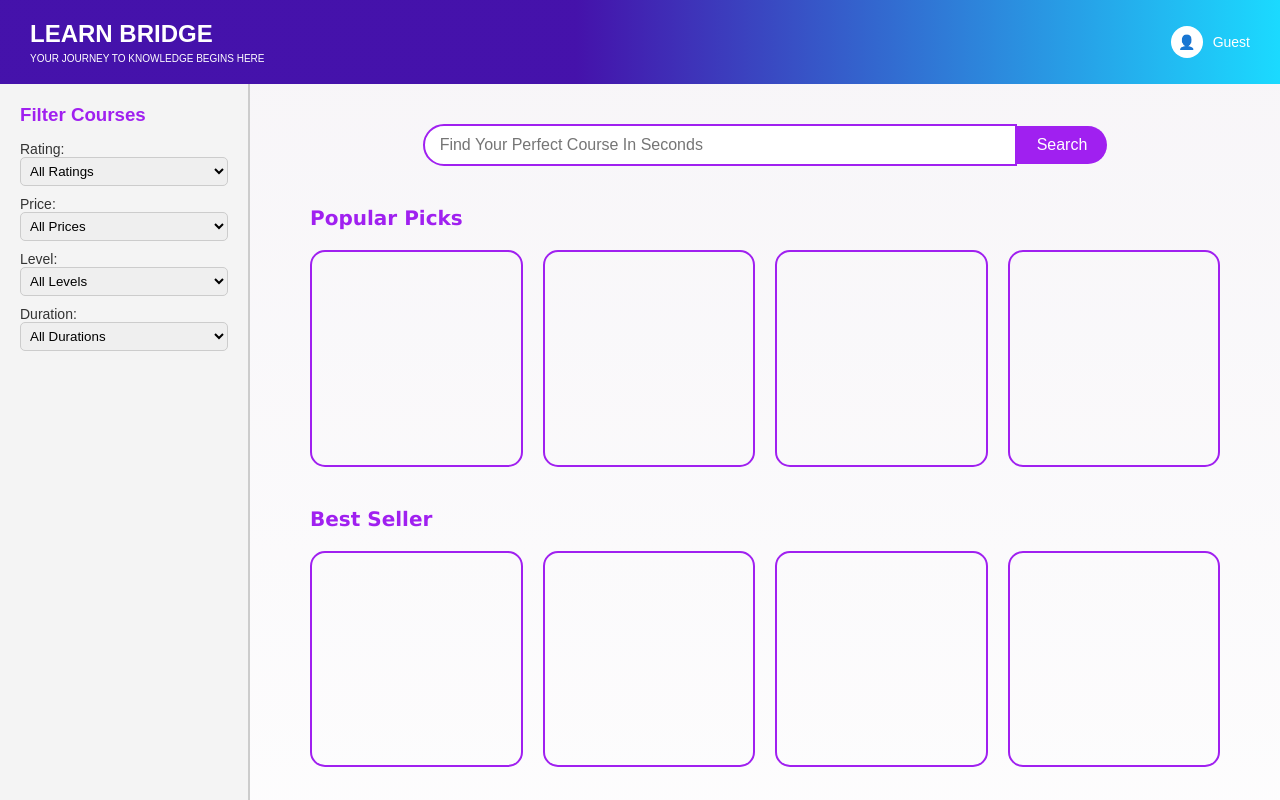
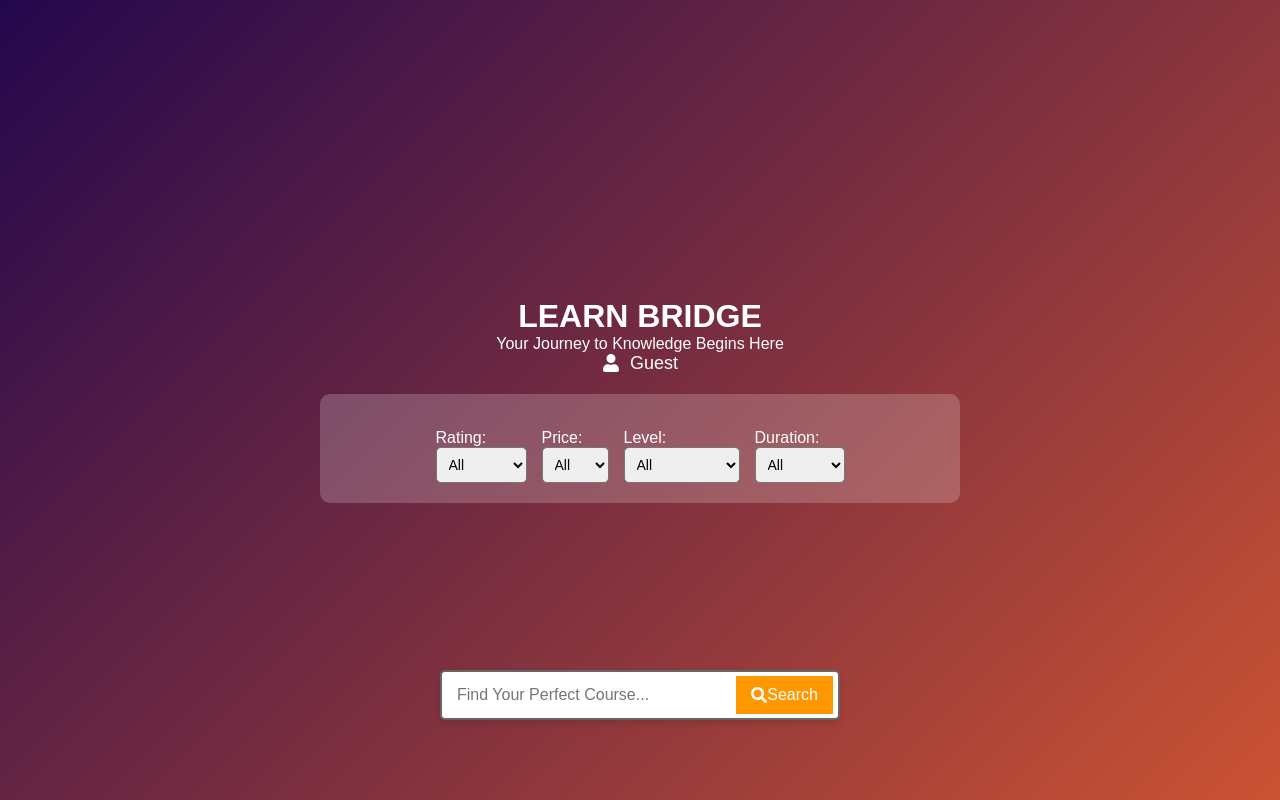
Before and after one commit to m-adhithyan/OCA, a React (Vite) app: page /search in a window 1280 px wide. Shown: the top 800 px of the page. Built offline with nearby package versions, Linux system fonts and the light colour scheme.

Commit message:
not good

```diff
--- a/package.json
+++ b/package.json
@@ -10,8 +10,10 @@
     "preview": "vite preview"
   },
   "dependencies": {
+    "lodash": "^4.17.21",
     "react": "^19.0.0",
     "react-dom": "^19.0.0",
+    "react-icons": "^5.5.0",
     "react-router-dom": "^7.2.0"
   },
   "devDependencies": {
--- a/src/frontpage/Result.jsx
+++ b/src/frontpage/Result.jsx
@@ -8,13 +8,20 @@ function Result() {
   const [courses, setCourses] = useState([]);
   const [loading, setLoading] = useState(false);
   const [error, setError] = useState(null);
+  const [currentPage, setCurrentPage] = useState(1);
+  const [sortBy, setSortBy] = useState("relevance");
 
-  // Extract and decode query parameters
+  // Extract query params
   const params = new URLSearchParams(location.search);
-  const query = decodeURIComponent(params.get("query") || "");
+  const query = params.get("query") || "";
+  const rating = params.get("rating") || "all";
+  const price = params.get("price") || "all";
+  const level = params.get("level") || "all";
+  const duration = params.get("duration") || "all";
+  const page = parseInt(params.get("page") || 1);
 
   useEffect(() => {
-    if (query.trim() === "") {
+    if (!query.trim()) {
       setCourses([]);
       return;
     }
@@ -22,35 +29,24 @@ function Result() {
     setLoading(true);
     setError(null);
 
-    fetch(`http://localhost:5000/api/courses/search?query=${encodeURIComponent(query)}`)
+    fetch(
+      `http://localhost:5000/api/courses/search?query=${encodeURIComponent(
+        query
+      )}&rating=${rating}&price=${price}&level=${level}&duration=${duration}&page=${page}&sort=${sortBy}`
+    )
       .then((res) => {
-        if (!res.ok) {
-          throw new Error("Network response was not ok");
-        }
+        if (!res.ok) throw new Error("Network response was not ok");
         return res.json();
       })
       .then((data) => {
         setLoading(false);
-        setCourses(data.error ? [] : data);
+        setCourses(data.courses || []);
       })
       .catch((error) => {
         setLoading(false);
         setError("Error fetching courses. Please try again later.");
-        setCourses([]);
-        console.error("Error fetching courses:", error);
       });
-  }, [query]);
-
-  // Handle input change and preserve spaces
-  const handleSearchChange = (e) => {
-    const newQuery = e.target.value;
-    navigate(`?query=${encodeURIComponent(newQuery)}`);
-  };
-
-  // Function to navigate to course link
-  const handleCourseClick = (url) => {
-    window.open(url, "_blank"); // Opens the course link in a new tab
-  };
+  }, [query, rating, price, level, duration, page, sortBy]);
 
   return (
     <div className="result-container">
@@ -61,15 +57,27 @@ function Result() {
           className="result-search"
           placeholder="Search"
           value={query}
-          onChange={handleSearchChange}
+          onChange={(e) => navigate(`?query=${e.target.value}`)}
         />
+        <select
+          className="result-sort"
+          value={sortBy}
+          onChange={(e) => setSortBy(e.target.value)}
+        >
+          <option value="relevance">Relevance</option>
+          <option value="rating">Highest Rated</option>
+          <option value="price">Lowest Price</option>
+        </select>
       </header>
 
       <main className="result-main">
         {loading ? (
           <p>Loading...</p>
         ) : error ? (
-          <p style={{ color: "red" }}>{error}</p>
+          <div>
+            <p style={{ color: "red" }}>{error}</p>
+            <button onClick={() => window.location.reload()}>Retry</button>
+          </div>
         ) : courses.length === 0 ? (
           <p>No results found for "{query}"</p>
         ) : (
@@ -77,19 +85,33 @@ function Result() {
             {courses.map((course, index) => (
               <div
                 className="result-preview"
-                key={course.ID || index}
-                onClick={() => handleCourseClick(course.URL)} // Make the div clickable
-                style={{ cursor: "pointer" }} // Show pointer cursor on hover
+                key={index}
+                onClick={() => window.open(course.URL, "_blank")}
+                style={{ cursor: "pointer" }}
               >
-                <div>
-                  <p><strong>{course.Title}</strong></p>
-                  <p>Price: {course.Price || "Free"}</p>
-                  <p>Rating: {course.Rating} ⭐</p>
-                </div>
+                <p><strong>{course.Title}</strong></p>
+                <p>Price: {course.Price || "Free"}</p>
+                <p>Rating: {course.Rating} ⭐</p>
               </div>
             ))}
           </div>
         )}
+
+        {/* Pagination */}
+        <div className="pagination">
+          <button
+            disabled={currentPage === 1}
+            onClick={() => navigate(`?query=${query}&page=${currentPage - 1}`)}
+          >
+            Previous
+          </button>
+          <span>Page {currentPage}</span>
+          <button
+            onClick={() => navigate(`?query=${query}&page=${currentPage + 1}`)}
+          >
+            Next
+          </button>
+        </div>
       </main>
     </div>
   );
--- a/src/frontpage/Search.css
+++ b/src/frontpage/Search.css
@@ -1,180 +1,94 @@
-/* Container styles applied to .sp-overlay */
-.sp-overlay {
-    margin: 0;
-    font-family: Arial, sans-serif;
-    background: linear-gradient(to bottom, #f7f5f8, #ffffff);
-    color: #333;
-  }
+/* Full-screen overlay */
+.search-overlay {
+  position: fixed;
+  top: 0;
+  left: 0;
+  width: 100%;
+  height: 100%;
+  background: linear-gradient(135deg, #23074d, #cc5333);
+  display: flex;
+  flex-direction: column;
+  align-items: center;
+  justify-content: center;
+  color: white;
+  font-family: Arial, sans-serif;
+}
 
-  /* Header */
-  .sp-header {
-    background: linear-gradient(to right, hsl(260, 81%, 37%) 45%, #1bdaff 100%);
-    color: white;
-    padding: 20px 30px;
-    display: flex;
-    justify-content: space-between;
-    align-items: center;
-  }
+/* Centered header */
+.search-header {
+  text-align: center;
+  margin-bottom: 20px;
+}
 
-  .sp-header h1 {
-    margin: 0;
-    font-size: 24px;
-  }
+/* Profile alignment */
+.profile {
+  display: flex;
+  align-items: center;
+  font-size: 18px;
+  justify-content: center;
+  gap: 10px;
+}
 
-  .sp-header p {
-    margin: 5px 0 0 0;
-    font-size: 10px;
-  }
+/* Search Box */
+.search-container {
+  background: rgba(255, 255, 255, 0.2);
+  padding: 20px;
+  border-radius: 10px;
+  width: 50%;
+  min-width: 400px;
+}
 
-  /* Profile */
-  .sp-profile {
-    display: flex;
-    align-items: center;
-    font-size: 14px;
-  }
+/* Search Bar */
+.search-bar {
+  display: flex;
+  align-items: center;
+  background: white;
+  border-radius: 5px;
+  overflow: hidden;
+  padding: 5px;
+}
 
-  .sp-profile-icon {
-    width: 32px;
-    height: 32px;
-    border-radius: 50%;
-    background: white;
-    display: flex;
-    justify-content: center;
-    align-items: center;
-    margin-right: 10px;
-  }
+.search-bar input {
+  flex: 1;
+  padding: 10px;
+  border: none;
+  font-size: 16px;
+}
 
-  /* Search Bar */
-  .sp-search-bar {
-    margin: 20px auto;
-    display: flex;
-    justify-content: center;
-    align-items: center;
-  }
+.search-bar input:focus {
+  outline: none;
+}
 
-  .sp-search-bar input {
-    width: 60%;
-    padding: 10px 15px;
-    font-size: 16px;
-    border: 2px solid #a020f0;
-    border-radius: 25px 0 0 25px;
-    outline: none;
-  }
+.search-btn {
+  background: #ff9800;
+  color: white;
+  padding: 10px 15px;
+  border: none;
+  cursor: pointer;
+  font-size: 16px;
+  display: flex;
+  align-items: center;
+}
 
-  .sp-search-bar button {
-    padding: 10px 20px;
-    font-size: 16px;
-    background: #a020f0;
-    color: white;
-    border: none;
-    border-radius: 0 25px 25px 0;
-    cursor: pointer;
-  }
+.search-btn:hover {
+  background: #e68900;
+}
 
-  /* Sections */
-  .sp-section {
-    padding: 20px 40px;
-    font-family: "TypoGraphica", Arial, sans-serif;
-    animation: fadeIn 1s ease-in-out;
-  }
+/* Filter Section */
+.filter-section {
+  display: flex;
+  justify-content: center;
+  gap: 15px;
+  margin-top: 15px;
+}
 
-  .sp-section h2 {
-    color: #a020f0;
-    font-size: 20px;
-    font-family: 'Lucida Sans', 'Lucida Sans Regular', 'Lucida Grande', 'Lucida Sans Unicode', Geneva, Verdana, sans-serif;
-  }
+.filter-group {
+  display: flex;
+  flex-direction: column;
+}
 
-  /* Grid */
-  .sp-grid {
-    display: grid;
-    grid-template-columns: repeat(4, 1fr);
-    gap: 20px;
-    margin-top: 20px;
-  }
-
-  .sp-grid-item {
-    width: 100%;
-    padding-top: 100%; /* Square aspect ratio */
-    background: none;
-    border: 2px solid #a020f0;
-    border-radius: 15px;
-    position: relative;
-    transition: transform 0.3s ease;
-  }
-
-  .sp-grid-item:hover {
-    background: #f5f0ff;
-    transform: scale(1.1);
-    animation: hoverScale 0.3s ease-in-out;
-  }
-
-  /* Animations */
-  @keyframes fadeIn {
-    from {
-      opacity: 0;
-      transform: translateY(20px);
-    }
-    to {
-      opacity: 1;
-      transform: translateY(0);
-    }
-  }
-
-  @keyframes hoverScale {
-    from {
-      transform: scale(1);
-    }
-    to {
-      transform: scale(1.1);
-    }
-  }
-
-  @keyframes appear {
-    from {
-      opacity: 0;
-      clip-path: inset(100% 100% 0 0);
-    }
-    to {
-      opacity: 1;
-      clip-path: inset(0 0 0 0);
-    }
-  }
-
-  /* Apply the appear animation to header and search-bar */
-  .sp-header,
-  .sp-search-bar {
-    animation: appear 1s ease forwards;
-  }
-  .sp-container {
-    display: flex;
-  }
-
-  .sp-filters {
-    width: 250px;
-    padding: 20px;
-    background: #f4f4f4;
-    border-right: 2px solid #ccc;
-  }
-
-  .sp-filters h3 {
-    margin-bottom: 15px;
-    color: #a020f0;
-  }
-
-  .sp-filters label {
-    display: block;
-    margin-bottom: 10px;
-    font-size: 14px;
-  }
-
-  .sp-filters select {
-    width: 100%;
-    padding: 5px;
-    border-radius: 5px;
-    border: 1px solid #ccc;
-  }
-
-  .sp-main {
-    flex: 1;
-    padding: 20px;
-  }
+.filter-group select {
+  padding: 8px;
+  font-size: 14px;
+  border-radius: 5px;
+}
--- a/src/frontpage/Search.jsx
+++ b/src/frontpage/Search.jsx
@@ -1,123 +1,93 @@
 import React, { useState, useEffect } from "react";
 import { useNavigate } from "react-router-dom";
 import "./Search.css";
+import { FaSearch, FaUser } from "react-icons/fa";
 
 function Search() {
   const navigate = useNavigate();
   const [query, setQuery] = useState("");
-  const [filter, setFilter] = useState({
+  const [filters, setFilters] = useState({
     rating: "all",
     price: "all",
     level: "all",
     duration: "all",
   });
 
-  // Store user name from localStorage
   const [userName, setUserName] = useState("Guest");
 
   useEffect(() => {
     const storedName = localStorage.getItem("userName");
-    if (storedName) {
-      setUserName(storedName);
-    }
+    if (storedName) setUserName(storedName);
   }, []);
 
   const handleSearch = () => {
-    navigate(`/result?query=${query}&rating=${filter.rating}&price=${filter.price}&level=${filter.level}&duration=${filter.duration}`);
+    const params = new URLSearchParams({
+      query,
+      rating: filters.rating,
+      price: filters.price,
+      level: filters.level,
+      duration: filters.duration,
+      page: 1,
+    });
+    navigate(`/result?${params.toString()}`);
   };
 
   return (
-    <div className="sp-overlay">
-      <header className="sp-header">
-        <div>
+    <div className="search-overlay">
+      <header className="search-header">
+        <div className="logo">
           <h1>LEARN BRIDGE</h1>
-          <p>YOUR JOURNEY TO KNOWLEDGE BEGINS HERE</p>
+          <p>Your Journey to Knowledge Begins Here</p>
         </div>
-
-        {/* Profile section */}
-        <div className="sp-profile">
-          <div className="sp-profile-icon">👤</div>
-          <span>{userName}</span> {/* Display user name dynamically */}
+        <div className="profile">
+          <FaUser className="profile-icon" />
+          <span>{userName}</span>
         </div>
       </header>
 
-      <div className="sp-container">
-        <aside className="sp-filters">
-          <h3>Filter Courses</h3>
-          <label>Rating:
-            <select value={filter.rating} onChange={(e) => setFilter({ ...filter, rating: e.target.value })}>
-              <option value="all">All Ratings</option>
+      <div className="search-container">
+        <div className="search-bar">
+          <input
+            type="text"
+            placeholder="Find Your Perfect Course..."
+            value={query}
+            onChange={(e) => setQuery(e.target.value)}
+          />
+          <button className="search-btn" onClick={handleSearch}>
+            <FaSearch /> Search
+          </button>
+        </div>
+        <div className="filter-section">
+          {Object.keys(filters).map((filter) => (
+            <div key={filter} className="filter-group">
+              <label>{filter.charAt(0).toUpperCase() + filter.slice(1)}:</label>
+              <select
+                value={filters[filter]}
+                onChange={(e) => setFilters({ ...filters, [filter]: e.target.value })}
+              >
+                <option value="all">All</option>
+                {filter === "rating" && <>
                   <option value="4">4+ Stars</option>
                   <option value="3">3+ Stars</option>
                   <option value="2">2+ Stars</option>
-            </select>
-          </label>
-          <label>Price:
-            <select value={filter.price} onChange={(e) => setFilter({ ...filter, price: e.target.value })}>
-              <option value="all">All Prices</option>
+                </>}
+                {filter === "price" && <>
                   <option value="free">Free</option>
                   <option value="paid">Paid</option>
-            </select>
-          </label>
-          <label>Level:
-            <select value={filter.level} onChange={(e) => setFilter({ ...filter, level: e.target.value })}>
-              <option value="all">All Levels</option>
+                </>}
+                {filter === "level" && <>
                   <option value="beginner">Beginner</option>
                   <option value="intermediate">Intermediate</option>
                   <option value="expert">Expert</option>
+                </>}
+                {filter === "duration" && <>
+                  <option value="short">0-5 hrs</option>
+                  <option value="medium">5-20 hrs</option>
+                  <option value="long">20+ hrs</option>
+                </>}
               </select>
-          </label>
-          <label>Duration:
-            <select value={filter.duration} onChange={(e) => setFilter({ ...filter, duration: e.target.value })}>
-              <option value="all">All Durations</option>
-              <option value="short">Short (0-5 hrs)</option>
-              <option value="medium">Medium (5-20 hrs)</option>
-              <option value="long">Long (20+ hrs)</option>
-            </select>
-          </label>
-        </aside>
-
-        <div className="sp-main">
-          <div className="sp-search-bar">
-            <input
-              type="text"
-              placeholder="Find Your Perfect Course In Seconds"
-              value={query}
-              onChange={(e) => setQuery(e.target.value)}
-              onKeyDown={(e) => e.key === "Enter" && handleSearch()}
-            />
-            <button onClick={handleSearch}>Search</button>
             </div>
-
-          <section className="sp-section">
-            <h2>Popular Picks</h2>
-            <div className="sp-grid">
-              <div className="sp-grid-item"></div>
-              <div className="sp-grid-item"></div>
-              <div className="sp-grid-item"></div>
-              <div className="sp-grid-item"></div>
-            </div>
-          </section>
-
-          <section className="sp-section">
-            <h2>Best Seller</h2>
-            <div className="sp-grid">
-              <div className="sp-grid-item"></div>
-              <div className="sp-grid-item"></div>
-              <div className="sp-grid-item"></div>
-              <div className="sp-grid-item"></div>
-            </div>
-          </section>
-
-          <section className="sp-section">
-            <h2>Recommended For You</h2>
-            <div className="sp-grid">
-              <div className="sp-grid-item"></div>
-              <div className="sp-grid-item"></div>
-              <div className="sp-grid-item"></div>
-              <div className="sp-grid-item"></div>
-            </div>
-          </section>
+          ))}
         </div>
       </div>
     </div>
```
Also changed, not shown: 2 other files (tests, documents, lock files or other folders). Lines whose indentation alone changed are shown as unchanged.
